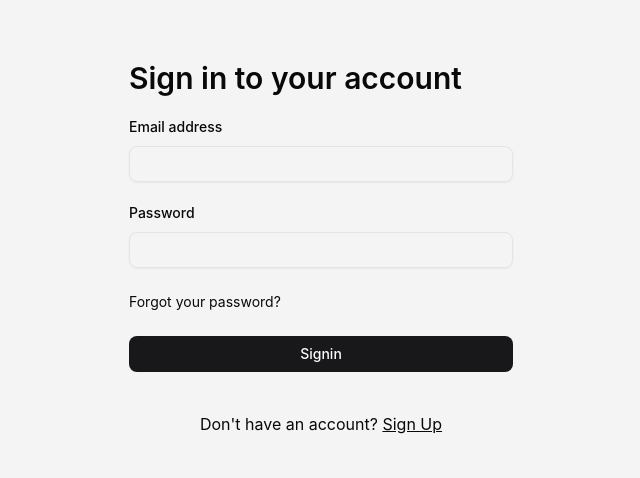
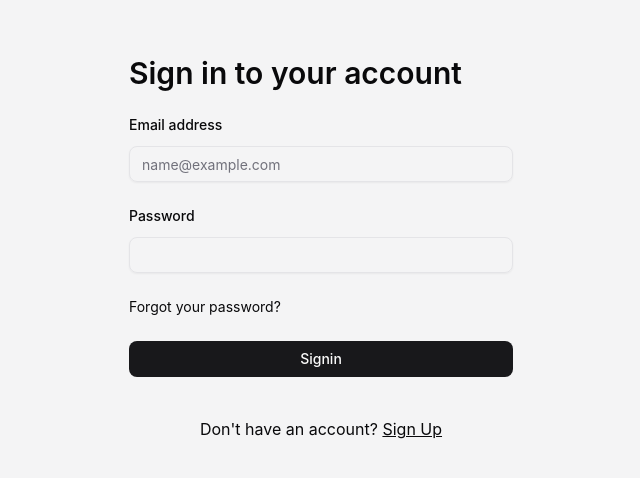
Before and after one commit to anasahmd/fintrack, a React (Vite) app in the folder frontend/: page /login in a window 1280 px wide. Shown: the part 196-674 px from the top of the page, without its empty margins (319-959 px from the left). Built offline with nearby package versions, Linux system fonts and the light colour scheme.

Commit message:
Add validations to Login form

```diff
--- a/frontend/src/pages/Login.jsx
+++ b/frontend/src/pages/Login.jsx
@@ -1,40 +1,39 @@
-import { useState } from 'react';
 import { Button } from '@/components/ui/button';
 import { Input } from '@/components/ui/input';
-import { Label } from '@/components/ui/label';
 import { Link, useNavigate } from 'react-router-dom';
 import { toast } from 'sonner';
 import { loginUser } from '@/store/authSlice';
 import { useDispatch } from 'react-redux';
+import { loginSchema } from '@/validations/auth';
+import { Field, FieldError, FieldLabel } from '@/components/ui/field';
+import { Controller, useForm } from 'react-hook-form';
+import { zodResolver } from '@hookform/resolvers/zod';
 
 const Login = () => {
 	const dispatch = useDispatch();
-	const [email, setEmail] = useState('');
-	const [password, setPassword] = useState('');
-
 	const navigate = useNavigate();
 
-	const handleLogin = async (event) => {
-		event.preventDefault();
+	const form = useForm({
+		resolver: zodResolver(loginSchema),
+		defaultValues: {
+			email: '',
+			password: '',
+		},
+	});
 
+	const onSubmit = async (data) => {
 		try {
-			const user = dispatch(
+			const user = await dispatch(
 				loginUser({
-					email,
-					password,
+					email: data.email,
+					password: data.password,
 				}),
-			);
-
-			// reset the state of form
-			setEmail('');
-			setPassword('');
+			).unwrap();
 
 			toast.success('Welcome back');
-			navigate();
+			navigate('/');
 		} catch (exception) {
-			console.log(exception);
-
-			toast.error('Wrong credentials');
+			toast.error(exception);
 		}
 	};
 
@@ -45,37 +44,56 @@ const Login = () => {
 					<h2 className="mt-6 text-3xl text-start font-semibold">
 						Sign in to your account
 					</h2>
-					<form onSubmit={handleLogin} className="space-y-6">
-						<div className="space-y-2">
-							<Label htmlFor="email">Email address</Label>
+					<form
+						onSubmit={form.handleSubmit(onSubmit)}
+						className="space-y-6"
+						noValidate
+					>
+						<Controller
+							name="email"
+							control={form.control}
+							render={({ field, fieldState }) => (
+								<Field data-invalid={fieldState.invalid}>
+									<FieldLabel htmlFor={field.name}>Email address</FieldLabel>
 									<Input
-								id="email"
-								name="email"
+										{...field}
+										id={field.name}
 										type="email"
+										aria-invalid={fieldState.invalid}
+										placeholder="name@example.com"
 										autoComplete="email"
-								required
-								className="mt-1"
-								value={email}
-								onChange={({ target }) => {
-									setEmail(target.value);
-								}}
 									/>
-						</div>
-						<div className="space-y-2">
-							<Label htmlFor="password">Password</Label>
+									{fieldState.invalid && (
+										<FieldError
+											className="text-start"
+											errors={[fieldState.error]}
+										/>
+									)}
+								</Field>
+							)}
+						/>
+						<Controller
+							name="password"
+							control={form.control}
+							render={({ field, fieldState }) => (
+								<Field data-invalid={fieldState.invalid}>
+									<FieldLabel htmlFor={field.name}>Password</FieldLabel>
 									<Input
-								id="password"
-								name="password"
+										{...field}
+										id={field.name}
 										type="password"
+										aria-invalid={fieldState.invalid}
 										autoComplete="current-password"
-								required
-								className="mt-1"
-								value={password}
-								onChange={({ target }) => {
-									setPassword(target.value);
-								}}
 									/>
-						</div>
+									{fieldState.invalid && (
+										<FieldError
+											className="text-start"
+											errors={[fieldState.error]}
+										/>
+									)}
+								</Field>
+							)}
+						/>
 
 						<div className="flex items-center justify-between">
 							<Link to="/forgot-password" className="text-sm hover:underline ">
--- a/frontend/src/store/authSlice.js
+++ b/frontend/src/store/authSlice.js
@@ -8,9 +8,20 @@ if (savedUser && savedUser.token) {
 	setGlobalToken(savedUser.token);
 }
 
-export const loginUser = createAsyncThunk('auth/login', async (credentials) => {
-	return await authService.login(credentials);
-});
+export const loginUser = createAsyncThunk(
+	'auth/login',
+	async (credentials, { rejectWithValue }) => {
+		try {
+			return await authService.login(credentials);
+		} catch (error) {
+			const errorMessage =
+				error.response?.data?.message ||
+				error.response?.data?.error ||
+				'Login failed. Please check your credentials and try again.';
+			return rejectWithValue(errorMessage);
+		}
+	},
+);
 
 export const registerUser = createAsyncThunk(
 	'auth/register',
--- a/frontend/src/validations/auth.js
+++ b/frontend/src/validations/auth.js
@@ -30,3 +30,17 @@ export const registerSchema = z
 		error: 'Passwords do not match',
 		path: ['confirmPassword'],
 	});
+
+export const loginSchema = z.object({
+	email: z.email({
+		error: (issue) =>
+			!issue.input ? 'Email is required' : 'Please enter a valid email address',
+	}),
+
+	password: z
+		.string({
+			error: (issue) =>
+				!issue.input ? 'Password is required' : 'Invalid password',
+		})
+		.min(6, { error: 'Password must be at least 6 characters long' }),
+});
```
Also changed, not shown: frontend/src/pages/Register.jsx (+1 -7 lines), 1 other file (tests, documents, lock files or other folders). Lines whose indentation alone changed are shown as unchanged.
